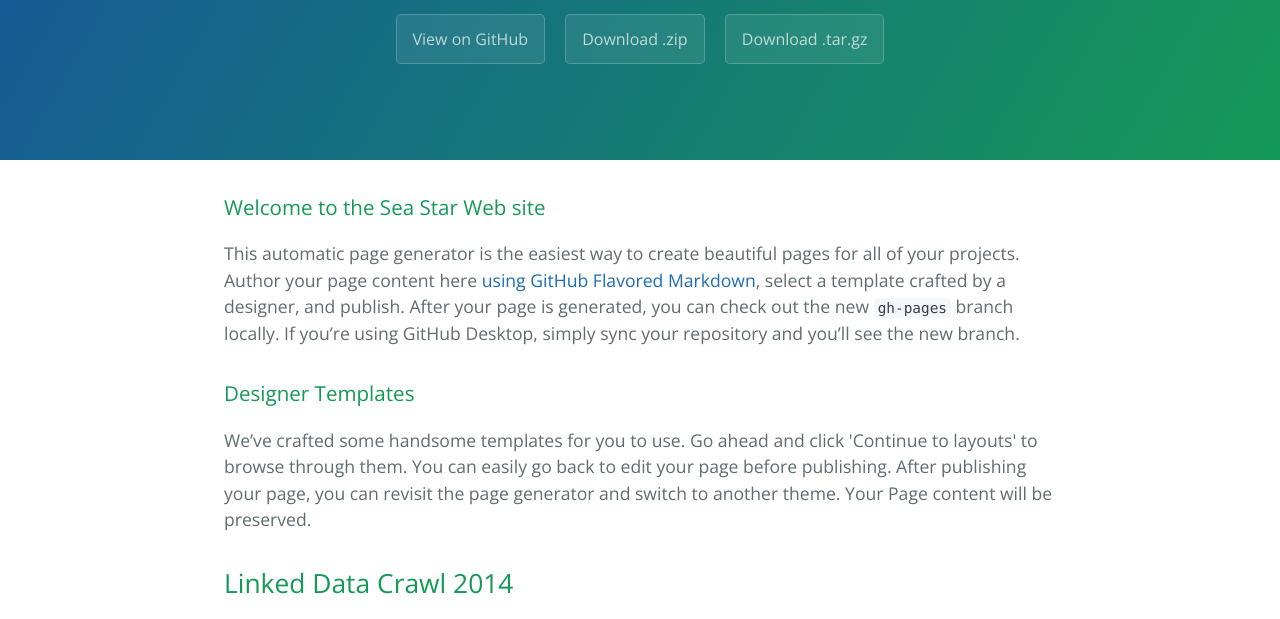
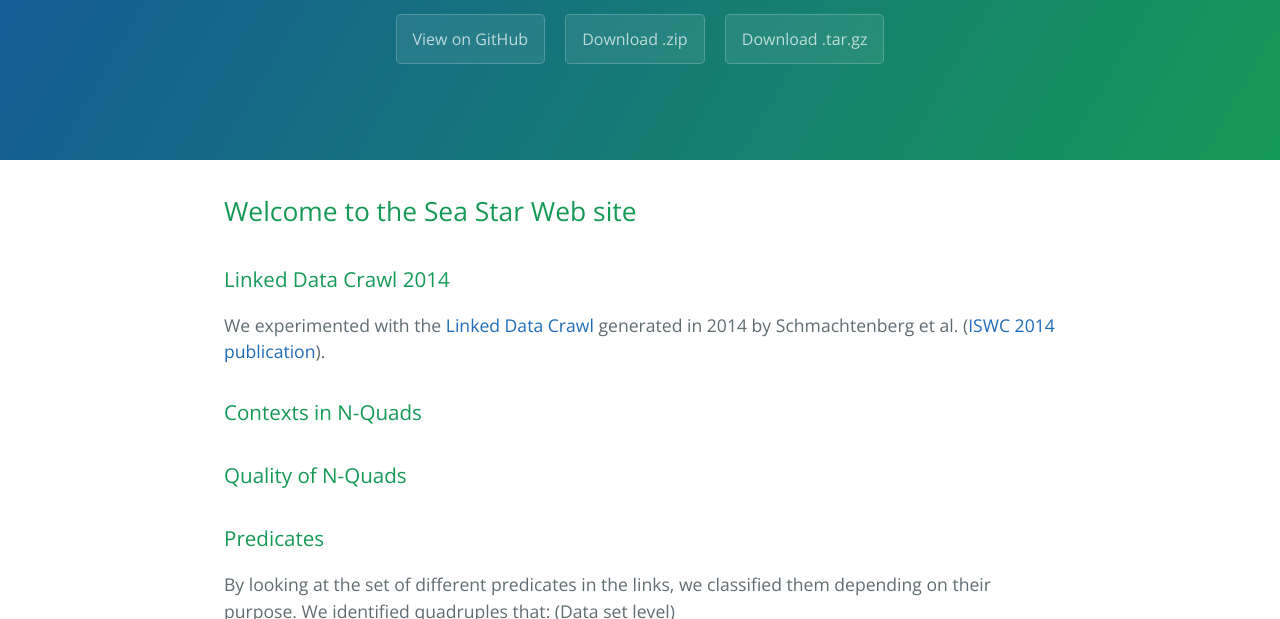
Before and after one commit to PHParis/SeaStar, a plain HTML site: page index.html in a window 1280 px wide. Shown: the part 176-795 px from the top of the page. Drawn offline with nearby package versions, Linux system fonts and the light colour scheme.

```diff
--- a/index.html
+++ b/index.html
@@ -19,18 +19,11 @@
     </section>
 
     <section class="main-content">
-      <h3>
-<a id="welcome-to-the-sea-star-web-site" class="anchor" href="#welcome-to-the-sea-star-web-site" aria-hidden="true"><span aria-hidden="true" class="octicon octicon-link"></span></a>Welcome to the Sea Star Web site</h3>
-
-<p>This automatic page generator is the easiest way to create beautiful pages for all of your projects. Author your page content here <a href="https://guides.github.com/features/mastering-markdown/">using GitHub Flavored Markdown</a>, select a template crafted by a designer, and publish. After your page is generated, you can check out the new <code>gh-pages</code> branch locally. If you’re using GitHub Desktop, simply sync your repository and you’ll see the new branch.</p>
+      <h2>
+<a id="welcome-to-the-sea-star-web-site" class="anchor" href="#welcome-to-the-sea-star-web-site" aria-hidden="true"><span aria-hidden="true" class="octicon octicon-link"></span></a>Welcome to the Sea Star Web site</h2>
 
 <h3>
-<a id="designer-templates" class="anchor" href="#designer-templates" aria-hidden="true"><span aria-hidden="true" class="octicon octicon-link"></span></a>Designer Templates</h3>
-
-<p>We’ve crafted some handsome templates for you to use. Go ahead and click 'Continue to layouts' to browse through them. You can easily go back to edit your page before publishing. After publishing your page, you can revisit the page generator and switch to another theme. Your Page content will be preserved.</p>
-
-<h2>
-<a id="linked-data-crawl-2014" class="anchor" href="#linked-data-crawl-2014" aria-hidden="true"><span aria-hidden="true" class="octicon octicon-link"></span></a>Linked Data Crawl 2014</h2>
+<a id="linked-data-crawl-2014" class="anchor" href="#linked-data-crawl-2014" aria-hidden="true"><span aria-hidden="true" class="octicon octicon-link"></span></a>Linked Data Crawl 2014</h3>
 
 <p>We experimented with the <a href="http://data.dws.informatik.uni-mannheim.de/lodcloud/2014/ISWC-RDB/#toc0">Linked Data Crawl</a> generated in 2014 by Schmachtenberg et al. (<a href="http://dws.informatik.uni-mannheim.de/fileadmin/lehrstuehle/ki/pub/SchmachtenbergBizerPaulheim-AdoptionOfLinkedDataBestPractices.pdf">ISWC 2014  publication</a>).</p>
 
```
Also changed, not shown: params.json (+1 -1 lines).
